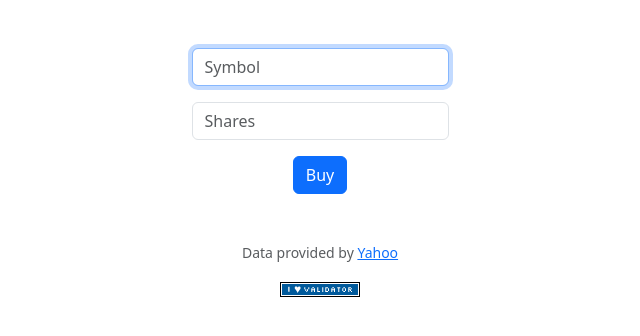
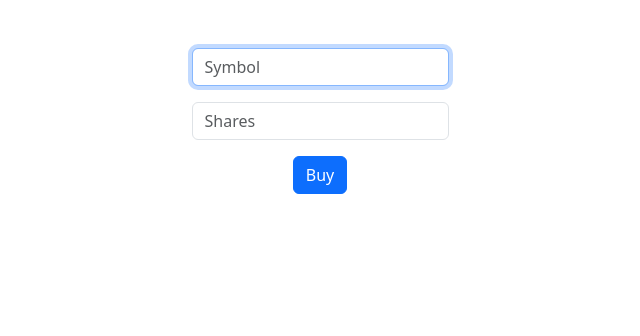
Before and after one commit to KaushikDash04/finance, a Flask app: page /buy in a window 1280 px wide. Shown: the part 76-412 px from the top of the page, without its empty margins (320-960 px from the left). Run offline with Flask 3, Linux system fonts and the light colour scheme; a user stored in the database is signed in; some libraries are stand-ins or nearby versions.

Commit message:
Update page title in layout.html

```diff
--- a/templates/layout.html
+++ b/templates/layout.html
@@ -16,7 +16,7 @@
 
         <link href="/static/styles.css" rel="stylesheet">
 
-        <title>C$50 Finance: {% block title %}{% endblock %}</title>
+        <title>Finance: {% block title %}{% endblock %}</title>
 
     </head>
 
@@ -63,30 +63,7 @@
             {% block main %}{% endblock %}
         </main>
 
-        <footer class="mb-5">
 
-            <p class="mb-3 small text-center text-muted">
-                Data provided by <a href="https://finance.yahoo.com/">Yahoo</a>
-            </p>
-
-            <form action="https://validator.w3.org/check" class="text-center" enctype="multipart/form-data" method="post" target="_blank">
-                <input name="doctype" type="hidden" value="HTML5">
-                <input name="fragment" type="hidden">
-                <input alt="Validate" src="/static/I_heart_validator.png" type="image"> <!-- https://validator.w3.org/ -->
-            </form>
-            <script>
-                document.addEventListener('DOMContentLoaded', function() {
-                    // Adapted from https://stackoverflow.com/a/10162353
-                    const html = '<!DOCTYPE ' +
-                    document.doctype.name +
-                    (document.doctype.publicId ? ' PUBLIC "' + document.doctype.publicId + '"' : '') +
-                    (!document.doctype.publicId && document.doctype.systemId ? ' SYSTEM' : '') +
-                    (document.doctype.systemId ? ' "' + document.doctype.systemId + '"' : '') +
-                    '>\n' + document.documentElement.outerHTML;
-                    document.querySelector('form[action="https://validator.w3.org/check"] > input[name="fragment"]').value = html;
-                });
-            </script>
-        </footer>
 
     </body>
 
```
